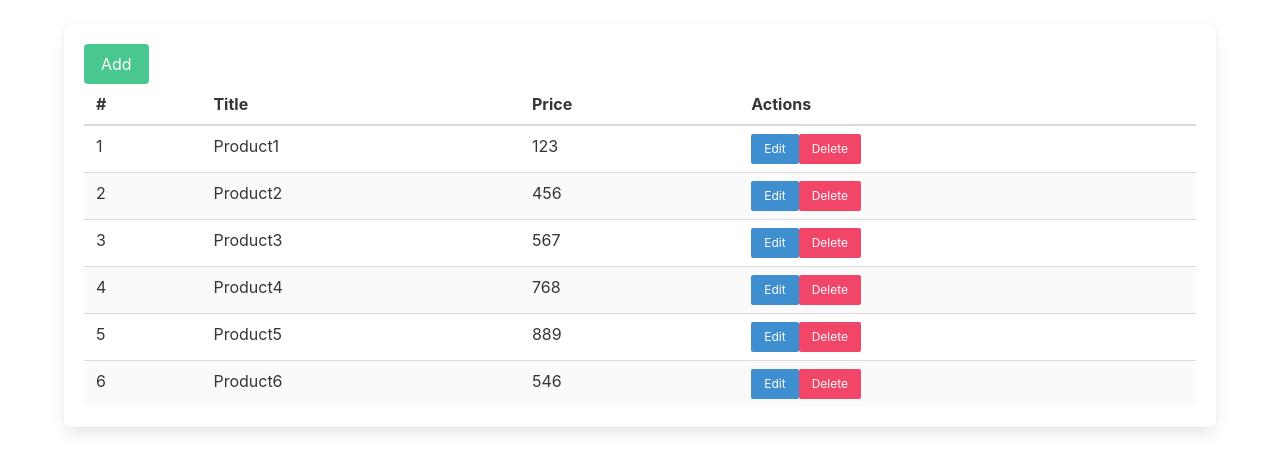
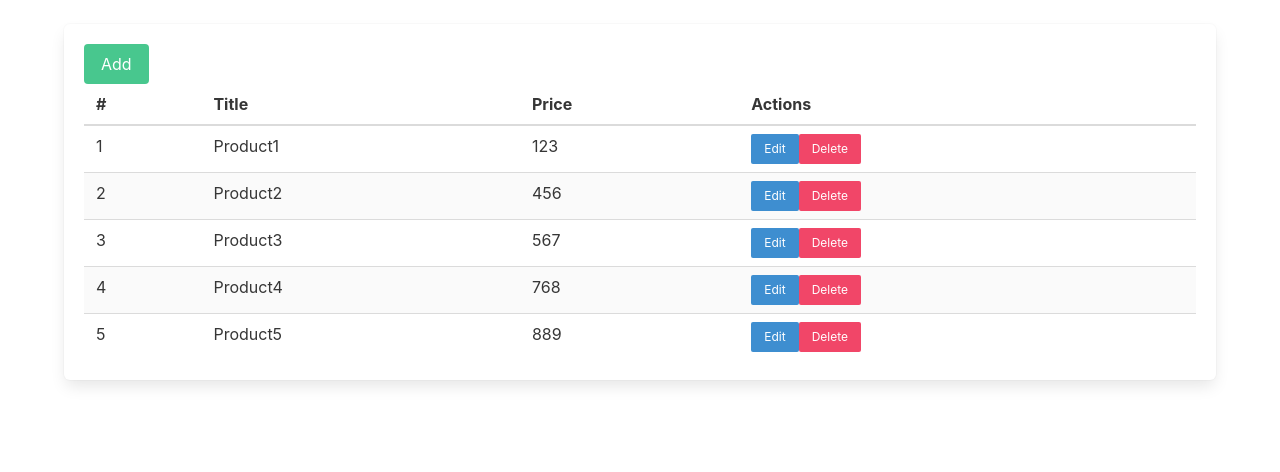
Before and after one commit to rahmatrafli1/Belajar-Redux, a React (Create React App) app: page / in a window 1280 px wide. Shown: the top 472 px of the page. Built offline with nearby package versions, Linux system fonts and the light colour scheme; data requests are answered from the project's data file.

Commit message:
menambahkan fitur delete dengan redux-toolkit

```diff
--- a/db.json
+++ b/db.json
@@ -24,11 +24,6 @@
       "id": 5,
       "title": "Product5",
       "price": "889"
-    },
-    {
-      "title": "Product6",
-      "price": "546",
-      "id": 6
     }
   ]
 }
--- a/src/components/ShowProduct.jsx
+++ b/src/components/ShowProduct.jsx
@@ -1,6 +1,10 @@
 import React, { useEffect } from "react";
 import { useSelector, useDispatch } from "react-redux";
-import { getProducts, productSelector } from "../features/ProductSlice";
+import {
+  getProducts,
+  productSelector,
+  deleteProducts,
+} from "../features/ProductSlice";
 import { Link } from "react-router-dom";
 
 const ShowProduct = () => {
@@ -37,7 +41,12 @@ const ShowProduct = () => {
                   >
                     Edit
                   </Link>
-                  <button className="button is-danger is-small">Delete</button>
+                  <button
+                    onClick={() => dispatch(deleteProducts(product.id))}
+                    className="button is-danger is-small"
+                  >
+                    Delete
+                  </button>
                 </td>
               </tr>
             ))}
--- a/src/features/ProductSlice.jsx
+++ b/src/features/ProductSlice.jsx
@@ -24,6 +24,14 @@ export const saveProducts = createAsyncThunk(
   }
 );
 
+export const deleteProducts = createAsyncThunk(
+  "products/deleteProducts",
+  async (id) => {
+    await axios.delete("http://localhost:4000/products/" + id);
+    return id;
+  }
+);
+
 const productEntity = createEntityAdapter({
   selectId: (product) => product.id,
 });
@@ -37,6 +45,9 @@ const ProductSlice = createSlice({
     [saveProducts.fulfilled]: (state, action) => {
       productEntity.addOne(state, action.payload);
     },
+    [deleteProducts.fulfilled]: (state, action) => {
+      productEntity.removeOne(state, action.payload);
+    },
   },
 });
 
```
